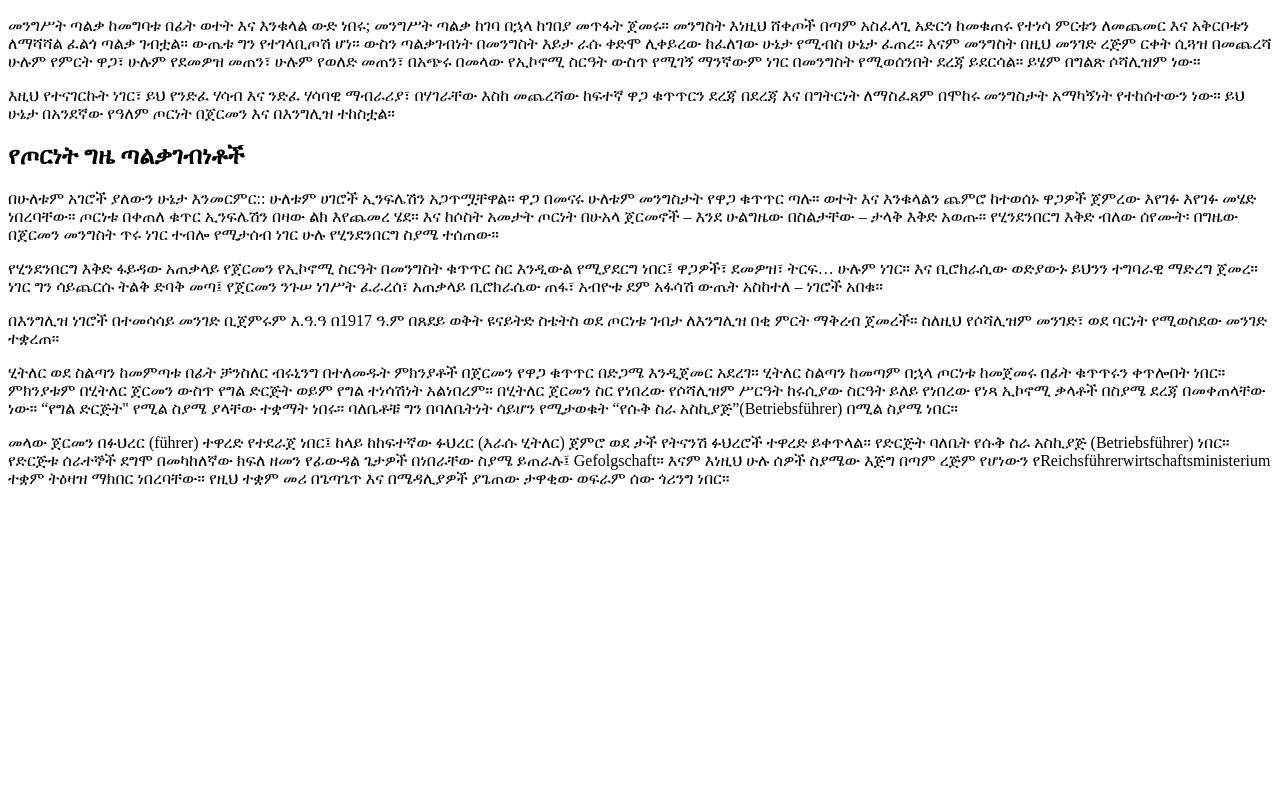
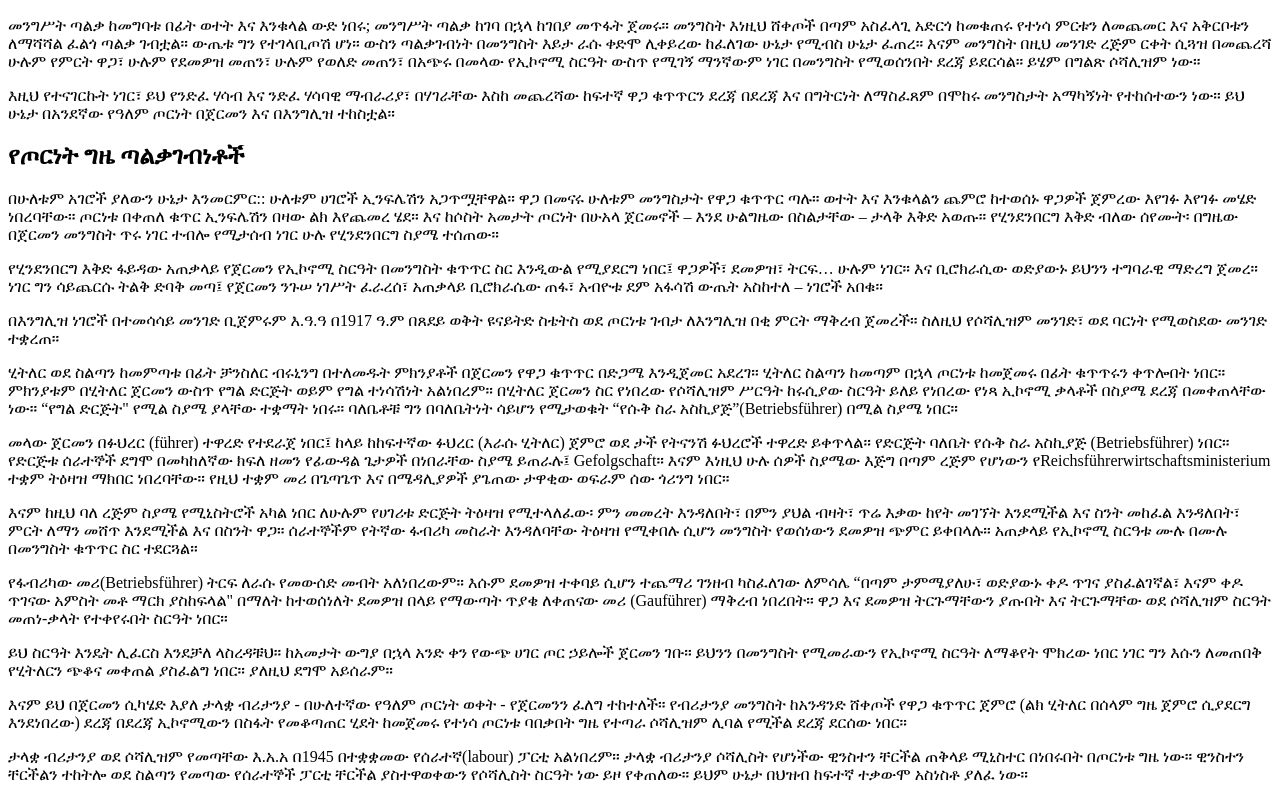
Before and after one commit to mickykebe/book-economic-policy-thoughts-for-today-and-tomorrow, a Next.js app: page /interventionism in a window 1280 px wide. Shown: the part 2017-2817 px from the top of the page. Before the commit the page ends 2521 px from the top, so only its background shows below. Built offline with nearby package versions, Linux system fonts and the light colour scheme.

Commit message:
interventionism wip

```diff
--- a/pages/interventionism.mdx
+++ b/pages/interventionism.mdx
@@ -73,3 +73,13 @@
 ሂትለር ወደ ስልጣን ከመምጣቱ በፊት ቻንስለር ብሩኒንግ በተለመዱት ምክንያቶች በጀርመን የዋጋ ቁጥጥር በድጋሜ እንዲጀመር አደረገ። ሂትለር ስልጣን ከመጣም በኋላ ጦርነቱ ከመጀመሩ በፊት ቁጥጥሩን ቀጥሎበት ነበር። ምክንያቱም በሂትለር ጀርመን ውስጥ የግል ድርጅት ወይም የግል ተነሳሽነት አልነበረም። በሂትለር ጀርመን ስር የነበረው የሶሻሊዝም ሥርዓት ከሩሲያው ስርዓት ይለይ የነበረው የነጻ ኢኮኖሚ ቃላቶች በስያሜ ደረጃ በመቀጠላቸው ነው። “የግል ድርጅት" የሚል ስያሜ ያላቸው ተቋማት ነበሩ። ባለቤቶቹ ግን በባለቤትነት ሳይሆን የሚታወቁት “የሱቅ ስራ አስኪያጅ”(Betriebsführer) በሚል ስያሜ ነበር።
 
 መላው ጀርመን በፉህረር (führer) ተዋረድ የተደራጀ ነበር፤ ከላይ ከከፍተኛው ፉህረር (እራሱ ሂትለር) ጀምሮ ወደ ታች የትናንሽ ፉህረሮች ተዋረድ ይቀጥላል። የድርጅት ባለቤት የሱቅ ስራ አስኪያጅ (Betriebsführer) ነበር። የድርጅቱ ሰራተኞች ደግሞ በመካከለኛው ክፍለ ዘመን የፊውዳል ጌታዎች በነበራቸው ስያሜ ይጠራሉ፤ Gefolgschaft። እናም እነዚህ ሁሉ ሰዎች ስያሜው እጅግ በጣም ረጅም የሆነውን የReichsführerwirtschaftsministerium ተቋም ትዕዛዝ ማክበር ነበረባቸው። የዚህ ተቋም መሪ በጌጣጌጥ እና በሜዳሊያዎች ያጌጠው ታዋቂው ወፍራም ሰው ጎሪንግ ነበር።
+
+እናም ከዚህ ባለ ረጅም ስያሜ የሚኒስትሮች አካል ነበር ለሁሉም የሀገሪቱ ድርጅት ትዕዛዝ የሚተላለፈው፡ ምን መመረት እንዳለበት፣ በምን ያህል ብዛት፣ ጥሬ እቃው ከየት መገኘት እንደሚችል እና ስንት መከፈል እንዳለበት፣ ምርት ለማን መሸጥ እንደሚችል እና በስንት ዋጋ። ሰራተኞችም የትኛው ፋብሪካ መስራት እንዳለባቸው ትዕዛዝ የሚቀበሉ ሲሆን መንግስት የወሰነውን ደመዎዝ ጭምር ይቀበላሉ። አጠቃላይ የኢኮኖሚ ስርዓቱ ሙሉ በሙሉ በመንግስት ቁጥጥር ስር ተደርጓል።
+
+የፋብሪካው መሪ(Betriebsführer) ትርፍ ለራሱ የመውሰድ መብት አለነበረውም። እሱም ደመዎዝ ተቀባይ ሲሆን ተጨማሪ ገንዘብ ካስፈለገው ለምሳሌ “በጣም ታምሜያለሁ፣ ወድያውኑ ቀዶ ጥገና ያስፈልገኛል፣ እናም ቀዶ ጥገናው አምስት መቶ ማርክ ያስከፍላል" በማለት ከተወሰነለት ደመዎዝ በላይ የማውጣት ጥያቄ ለቀጠናው መሪ (Gauführer) ማቅረብ ነበረበት። ዋጋ እና ደመዎዝ ትርጉማቸውን ያጡበት እና ትርጉማቸው ወደ ሶሻሊዝም ስርዓት መጠነ-ቃላት የተቀየሩበት ስርዓት ነበር።
+
+ይህ ስርዓት እንዴት ሊፈርስ እንደቻለ ላስረዳቹህ። ከአመታት ውግያ በኋላ አንድ ቀን የውጭ ሀገር ጦር ኃይሎች ጀርመን ገቡ። ይህንን በመንግስት የሚመራውን የኢኮኖሚ ስርዓት ለማቆየት ሞክረው ነበር ነገር ግን እሱን ለመጠበቅ የሂትለርን ጭቆና መቀጠል ያስፈልግ ነበር። ያለዚህ ደግሞ አይሰራም።
+
+እናም ይህ በጀርመን ሲካሄድ እያለ ታላቋ ብሪታንያ - በሁለተኛው የዓለም ጦርነት ወቀት - የጀርመንን ፈለግ ተከተለች። የብሪታንያ መንግስት ከአንዳንድ ሸቀጦች የዋጋ ቁጥጥር ጀምሮ (ልክ ሂትለር በሰላም ግዜ ጀምሮ ሲያደርግ እንደነበረው) ደረጃ በደረጃ ኢኮኖሚውን በስፋት የመቆጣጠር ሂደት ከመጀመሩ የተነሳ ጦርነቱ ባበቃበት ግዜ የተጣራ ሶሻሊዝም ሊባል የሚችል ደረጃ ደርሰው ነበር።
+
+ታላቋ ብሪታንያ ወደ ሶሻሊዝም የመጣቸው እ.አ.አ በ1945 በተቋቋመው የሰራተኛ(labour) ፓርቲ አልነበረም። ታላቋ ብሪታንያ ሶሻሊስት የሆነችው ዊንስተን ቸርችል ጠቅላይ ሚኒስተር በነበሩበት በጦርነቱ ግዜ ነው። ዊንስተን ቸርችልን ተከትሎ ወደ ስልጣን የመጣው የሰራተኞች ፓርቲ ቸርችል ያስተዋወቀውን የሶሻሊስት ስርዓት ነው ይዞ የቀጠለው። ይህም ሁኔታ በህዝብ ከፍተኛ ተቃውሞ አስነስቶ ያለፈ ነው።
```
